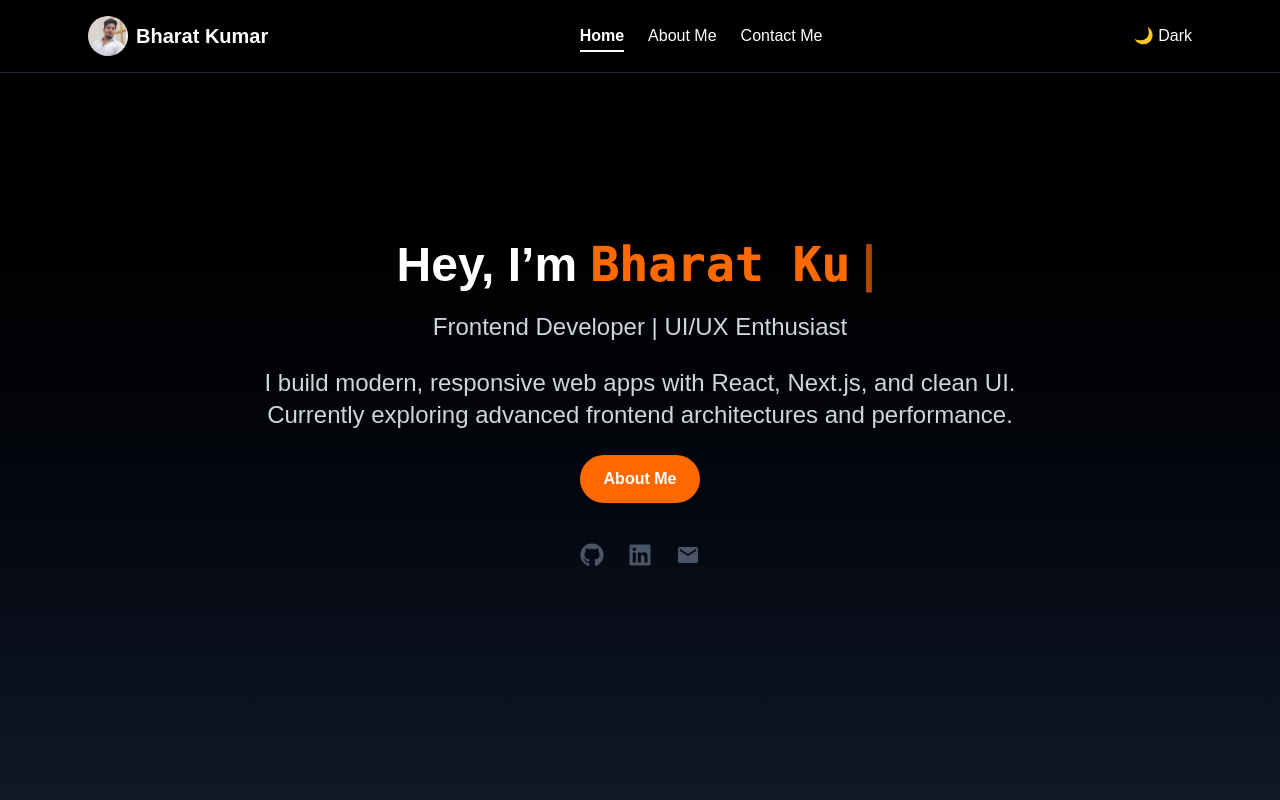
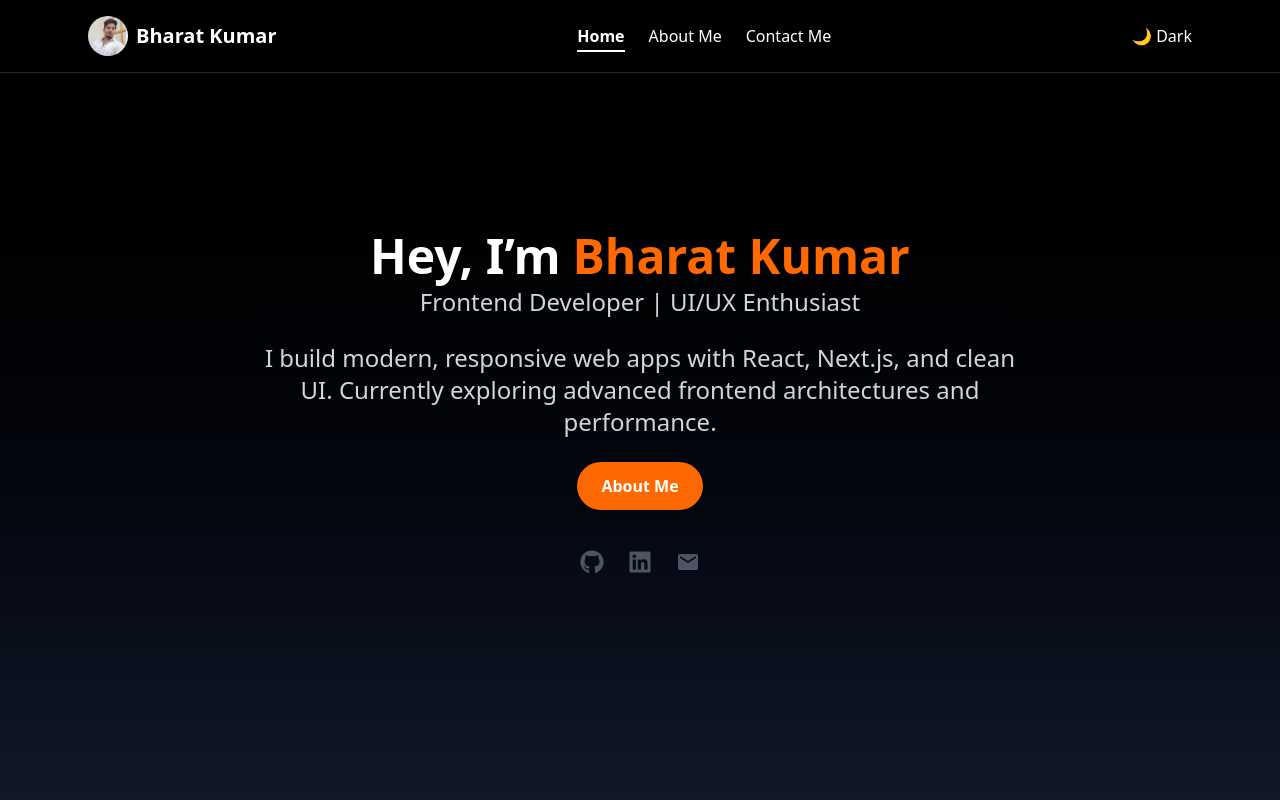
Before and after one commit to html-css-tricks-n-ask/portfolio, a Next.js app: page / in a window 1280 px wide. Shown: the top 800 px of the page. Built offline with nearby package versions, Linux system fonts and the light colour scheme.

Commit message:
adding changes in Heading

```diff
--- /dev/null
+++ b/public/sw 2.js
@@ -0,0 +1,13 @@
+self.addEventListener("install", (event) => {
+  console.log("Service Worker installed");
+  self.skipWaiting();
+});
+
+self.addEventListener("activate", (event) => {
+  console.log("Service Worker activated");
+  event.waitUntil(clients.claim());
+});
+
+self.addEventListener("fetch", (event) => {
+  event.respondWith(fetch(event.request));
+});
--- a/src/app/globals.css
+++ b/src/app/globals.css
@@ -1,7 +1,9 @@
 @import "tailwindcss";
+@import "tw-animate-css";
+
+@custom-variant dark (&:is(.dark *));
 
 /* Base variables (fallback) */
-
 
 /* Redux-controlled themes */
 .light {
@@ -13,7 +15,37 @@
 .dark {
   --bg: #0f0f12;
   --text: #ededed;
-  --card: #1a1a1f;
+  --card: oklch(0.205 0 0);
+  --background: oklch(0.145 0 0);
+  --foreground: oklch(0.985 0 0);
+  --card-foreground: oklch(0.985 0 0);
+  --popover: oklch(0.205 0 0);
+  --popover-foreground: oklch(0.985 0 0);
+  --primary: oklch(0.922 0 0);
+  --primary-foreground: oklch(0.205 0 0);
+  --secondary: oklch(0.269 0 0);
+  --secondary-foreground: oklch(0.985 0 0);
+  --muted: oklch(0.269 0 0);
+  --muted-foreground: oklch(0.708 0 0);
+  --accent: oklch(0.269 0 0);
+  --accent-foreground: oklch(0.985 0 0);
+  --destructive: oklch(0.704 0.191 22.216);
+  --border: oklch(1 0 0 / 10%);
+  --input: oklch(1 0 0 / 15%);
+  --ring: oklch(0.556 0 0);
+  --chart-1: oklch(0.488 0.243 264.376);
+  --chart-2: oklch(0.696 0.17 162.48);
+  --chart-3: oklch(0.769 0.188 70.08);
+  --chart-4: oklch(0.627 0.265 303.9);
+  --chart-5: oklch(0.645 0.246 16.439);
+  --sidebar: oklch(0.205 0 0);
+  --sidebar-foreground: oklch(0.985 0 0);
+  --sidebar-primary: oklch(0.488 0.243 264.376);
+  --sidebar-primary-foreground: oklch(0.985 0 0);
+  --sidebar-accent: oklch(0.269 0 0);
+  --sidebar-accent-foreground: oklch(0.985 0 0);
+  --sidebar-border: oklch(1 0 0 / 10%);
+  --sidebar-ring: oklch(0.556 0 0);
 }
 
 /* REMOVE system theme override */
@@ -31,7 +63,6 @@
 body {
   background-color: var(--bg);
   color: var(--text);
-  font-family: Arial, Helvetica, sans-serif;
   transition: background 0.3s ease, color 0.3s ease;
 }
 
@@ -39,3 +70,88 @@ body {
 .card {
   background-color: var(--card);
 }
+
+@theme inline {
+  --radius-sm: calc(var(--radius) - 4px);
+  --radius-md: calc(var(--radius) - 2px);
+  --radius-lg: var(--radius);
+  --radius-xl: calc(var(--radius) + 4px);
+  --radius-2xl: calc(var(--radius) + 8px);
+  --radius-3xl: calc(var(--radius) + 12px);
+  --radius-4xl: calc(var(--radius) + 16px);
+  --color-background: var(--background);
+  --color-foreground: var(--foreground);
+  --color-card: var(--card);
+  --color-card-foreground: var(--card-foreground);
+  --color-popover: var(--popover);
+  --color-popover-foreground: var(--popover-foreground);
+  --color-primary: var(--primary);
+  --color-primary-foreground: var(--primary-foreground);
+  --color-secondary: var(--secondary);
+  --color-secondary-foreground: var(--secondary-foreground);
+  --color-muted: var(--muted);
+  --color-muted-foreground: var(--muted-foreground);
+  --color-accent: var(--accent);
+  --color-accent-foreground: var(--accent-foreground);
+  --color-destructive: var(--destructive);
+  --color-border: var(--border);
+  --color-input: var(--input);
+  --color-ring: var(--ring);
+  --color-chart-1: var(--chart-1);
+  --color-chart-2: var(--chart-2);
+  --color-chart-3: var(--chart-3);
+  --color-chart-4: var(--chart-4);
+  --color-chart-5: var(--chart-5);
+  --color-sidebar: var(--sidebar);
+  --color-sidebar-foreground: var(--sidebar-foreground);
+  --color-sidebar-primary: var(--sidebar-primary);
+  --color-sidebar-primary-foreground: var(--sidebar-primary-foreground);
+  --color-sidebar-accent: var(--sidebar-accent);
+  --color-sidebar-accent-foreground: var(--sidebar-accent-foreground);
+  --color-sidebar-border: var(--sidebar-border);
+  --color-sidebar-ring: var(--sidebar-ring);
+}
+
+:root {
+  --radius: 0.625rem;
+  --background: oklch(1 0 0);
+  --foreground: oklch(0.145 0 0);
+  --card: oklch(1 0 0);
+  --card-foreground: oklch(0.145 0 0);
+  --popover: oklch(1 0 0);
+  --popover-foreground: oklch(0.145 0 0);
+  --primary: oklch(0.205 0 0);
+  --primary-foreground: oklch(0.985 0 0);
+  --secondary: oklch(0.97 0 0);
+  --secondary-foreground: oklch(0.205 0 0);
+  --muted: oklch(0.97 0 0);
+  --muted-foreground: oklch(0.556 0 0);
+  --accent: oklch(0.97 0 0);
+  --accent-foreground: oklch(0.205 0 0);
+  --destructive: oklch(0.577 0.245 27.325);
+  --border: oklch(0.922 0 0);
+  --input: oklch(0.922 0 0);
+  --ring: oklch(0.708 0 0);
+  --chart-1: oklch(0.646 0.222 41.116);
+  --chart-2: oklch(0.6 0.118 184.704);
+  --chart-3: oklch(0.398 0.07 227.392);
+  --chart-4: oklch(0.828 0.189 84.429);
+  --chart-5: oklch(0.769 0.188 70.08);
+  --sidebar: oklch(0.985 0 0);
+  --sidebar-foreground: oklch(0.145 0 0);
+  --sidebar-primary: oklch(0.205 0 0);
+  --sidebar-primary-foreground: oklch(0.985 0 0);
+  --sidebar-accent: oklch(0.97 0 0);
+  --sidebar-accent-foreground: oklch(0.205 0 0);
+  --sidebar-border: oklch(0.922 0 0);
+  --sidebar-ring: oklch(0.708 0 0);
+}
+
+@layer base {
+  * {
+    @apply border-border outline-ring/50;
+  }
+  body {
+    @apply bg-background text-foreground;
+  }
+}
--- a/src/app/page.js
+++ b/src/app/page.js
@@ -6,6 +6,8 @@ import profile from './lib/profileData'
 import { FaGithub, FaLinkedin } from 'react-icons/fa'
 import { MdEmail } from 'react-icons/md'
 import Link from 'next/link'
+
+import { EncryptedText } from '@/components/ui/encrypted-text'
 
 
 import { useDispatch, useSelector } from "react-redux";
@@ -60,7 +62,7 @@ const mode = useSelector((state) => state.theme.mode);
       }`}>
       <div className="max-w-3xl text-center">
         {/* Loop Typing with Cursor */}
-        <motion.h1
+        {/* <motion.h1
         className={`text-4xl md:text-5xl font-extrabold mb-4 leading-tight
   ${mode === "dark" ? "text-white" : "text-gray-900"}`}
           initial={{ opacity: 0 }}
@@ -88,8 +90,23 @@ const mode = useSelector((state) => state.theme.mode);
               |
             </motion.span>
           </motion.span>
-        </motion.h1>
+        </motion.h1> */}
 
+      <div className="flex items-center justify-center gap-3">
+  <h1
+    className={`text-4xl md:text-5xl font-extrabold leading-tight
+    ${mode === "dark" ? "text-white" : "text-gray-900"}`}
+  >
+    Hey, I’m
+  </h1>
+<EncryptedText
+  text="Bharat Kumar"
+  encryptedClassName="text-neutral-500 text-4xl md:text-5xl font-extrabold leading-tight"
+  revealedClassName={`text-4xl md:text-5xl font-extrabold leading-tight
+    ${mode === "dark" ? "text-orange-500" : "text-orange-600"}`}
+  revealDelayMs={400}
+/>
+</div>
         {/* Subheading */}
         <motion.h2
           className={`text-xl md:text-2xl mb-6 font-medium
--- /dev/null
+++ b/src/components/ui/encrypted-text.jsx
@@ -0,0 +1,121 @@
+"use client";;
+import React, { useEffect, useRef, useState } from "react";
+import { motion, useInView } from "motion/react";
+import { cn } from "@/lib/utils";
+
+const DEFAULT_CHARSET =
+  "ABCDEFGHIJKLMNOPQRSTUVWXYZabcdefghijklmnopqrstuvwxyz0123456789!@#$%^&*()_+-={}[];:,.<>/?";
+
+function generateRandomCharacter(charset) {
+  const index = Math.floor(Math.random() * charset.length);
+  return charset.charAt(index);
+}
+
+function generateGibberishPreservingSpaces(original, charset) {
+  if (!original) return "";
+  let result = "";
+  for (let i = 0; i < original.length; i += 1) {
+    const ch = original[i];
+    result += ch === " " ? " " : generateRandomCharacter(charset);
+  }
+  return result;
+}
+
+export const EncryptedText = ({
+  text,
+  className,
+  revealDelayMs = 50,
+  charset = DEFAULT_CHARSET,
+  flipDelayMs = 50,
+  encryptedClassName,
+  revealedClassName,
+}) => {
+  const ref = useRef(null);
+  const isInView = useInView(ref, { once: true });
+
+  const [revealCount, setRevealCount] = useState(0);
+  const animationFrameRef = useRef(null);
+  const startTimeRef = useRef(0);
+  const lastFlipTimeRef = useRef(0);
+  const scrambleCharsRef = useRef(text ? generateGibberishPreservingSpaces(text, charset).split("") : []);
+
+  useEffect(() => {
+    if (!isInView) return;
+
+    // Reset state for a fresh animation whenever dependencies change
+    const initial = text
+      ? generateGibberishPreservingSpaces(text, charset)
+      : "";
+    scrambleCharsRef.current = initial.split("");
+    startTimeRef.current = performance.now();
+    lastFlipTimeRef.current = startTimeRef.current;
+    setRevealCount(0);
+
+    let isCancelled = false;
+
+    const update = (now) => {
+      if (isCancelled) return;
+
+      const elapsedMs = now - startTimeRef.current;
+      const totalLength = text.length;
+      const currentRevealCount = Math.min(totalLength, Math.floor(elapsedMs / Math.max(1, revealDelayMs)));
+
+      setRevealCount(currentRevealCount);
+
+      if (currentRevealCount >= totalLength) {
+        return;
+      }
+
+      // Re-randomize unrevealed scramble characters on an interval
+      const timeSinceLastFlip = now - lastFlipTimeRef.current;
+      if (timeSinceLastFlip >= Math.max(0, flipDelayMs)) {
+        for (let index = 0; index < totalLength; index += 1) {
+          if (index >= currentRevealCount) {
+            if (text[index] !== " ") {
+              scrambleCharsRef.current[index] =
+                generateRandomCharacter(charset);
+            } else {
+              scrambleCharsRef.current[index] = " ";
+            }
+          }
+        }
+        lastFlipTimeRef.current = now;
+      }
+
+      animationFrameRef.current = requestAnimationFrame(update);
+    };
+
+    animationFrameRef.current = requestAnimationFrame(update);
+
+    return () => {
+      isCancelled = true;
+      if (animationFrameRef.current !== null) {
+        cancelAnimationFrame(animationFrameRef.current);
+      }
+    };
+  }, [isInView, text, revealDelayMs, charset, flipDelayMs]);
+
+  if (!text) return null;
+
+  return (
+    <motion.span ref={ref} className={cn(className)} aria-label={text} role="text">
+      {text.split("").map((char, index) => {
+        const isRevealed = index < revealCount;
+        const displayChar = isRevealed
+          ? char
+          : char === " "
+            ? " "
+            : (scrambleCharsRef.current[index] ??
+              generateRandomCharacter(charset));
+
+        return (
+          <span
+            key={index}
+            className={cn(isRevealed ? revealedClassName : encryptedClassName)}>
+            {displayChar}
+          </span>
+        );
+      })}
+    </motion.span>
+  );
+};
--- /dev/null
+++ b/src/lib/utils.js
@@ -0,0 +1,6 @@
+import { clsx } from "clsx";
+import { twMerge } from "tailwind-merge"
+
+export function cn(...inputs) {
+  return twMerge(clsx(inputs));
+}
```
Also changed, not shown: package.json (+8 -2 lines), components.json (added), 1 other file (tests, documents, lock files or other folders).
